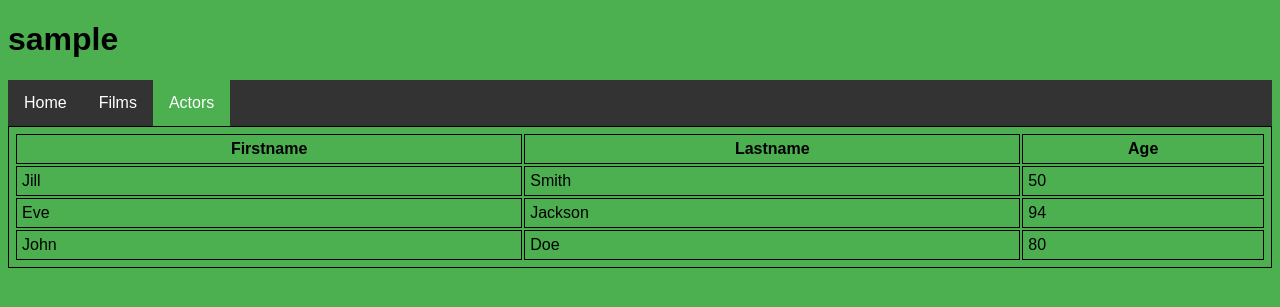
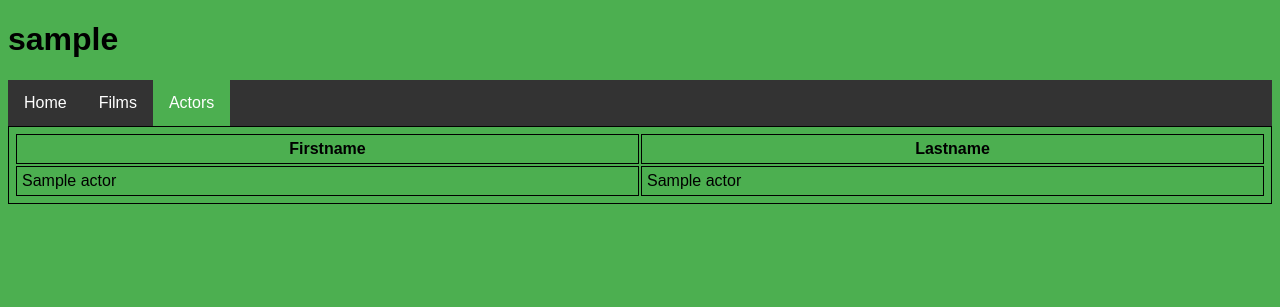
Before and after one commit to el-rizado/films_flask, a Flask app: template templates/actors.html in a window 1280 px wide. Shown: the top 307 px of the page. Run offline with Flask 2, Linux system fonts and the light colour scheme; the template is opened without the code that fills it: most values are stand-ins (such as "Sample title", 1, 10 or a date in 2020).

Commit message:
make html for loop with jinja2 for show actors

```diff
--- a/app.py
+++ b/app.py
@@ -46,7 +46,7 @@ def show_actors():
     username = get_cookie()
     conn = dbconnect.connect()
     try:
-        with conn.cursur() as curs:
+        with conn.cursor() as curs:
             curs.execute('SELECT actor_id, first_name, last_name FROM actor ORDER BY last_name ;')
             actors = curs.fetchall()
     finally:
--- a/templates/actors.html
+++ b/templates/actors.html
@@ -65,23 +65,14 @@
               <tr>
                 <th>Firstname</th>
                 <th>Lastname</th>
-                <th>Age</th>
               </tr>
-              <tr>
-                <td>Jill</td>
-                <td>Smith</td>
-                <td>50</td>
-              </tr>
-              <tr>
-                <td>Eve</td>
-                <td>Jackson</td>
-                <td>94</td>
-              </tr>
-              <tr>
-                <td>John</td>
-                <td>Doe</td>
-                <td>80</td>
-              </tr>
+
+              {% for actor in actors %}
+                <tr>
+                    <td>{{ actor[1] }}</td>
+                    <td>{{ actor[2] }}</td>
+                </tr>
+               {% endfor %}
             </table>
         </div>
     </div>
```
